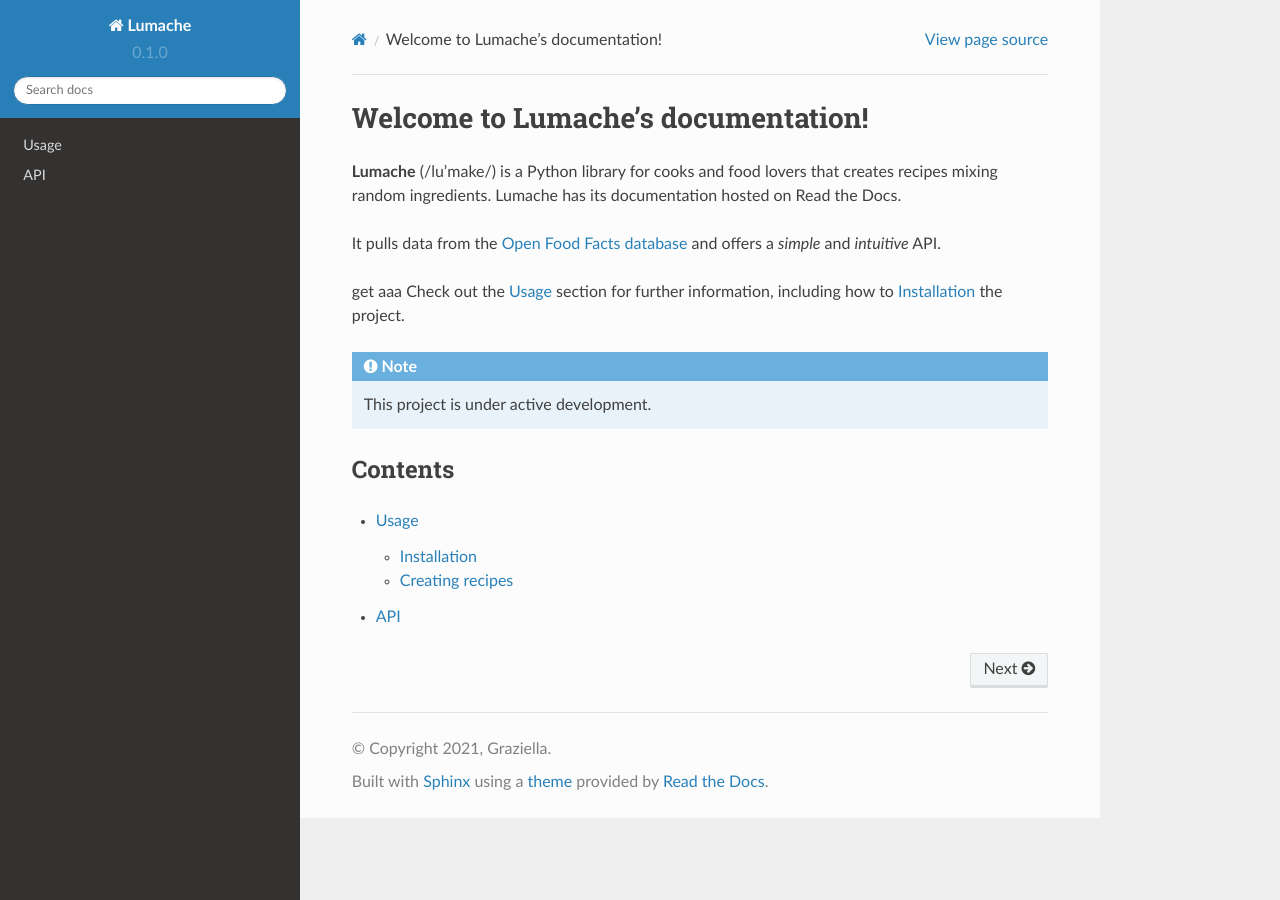
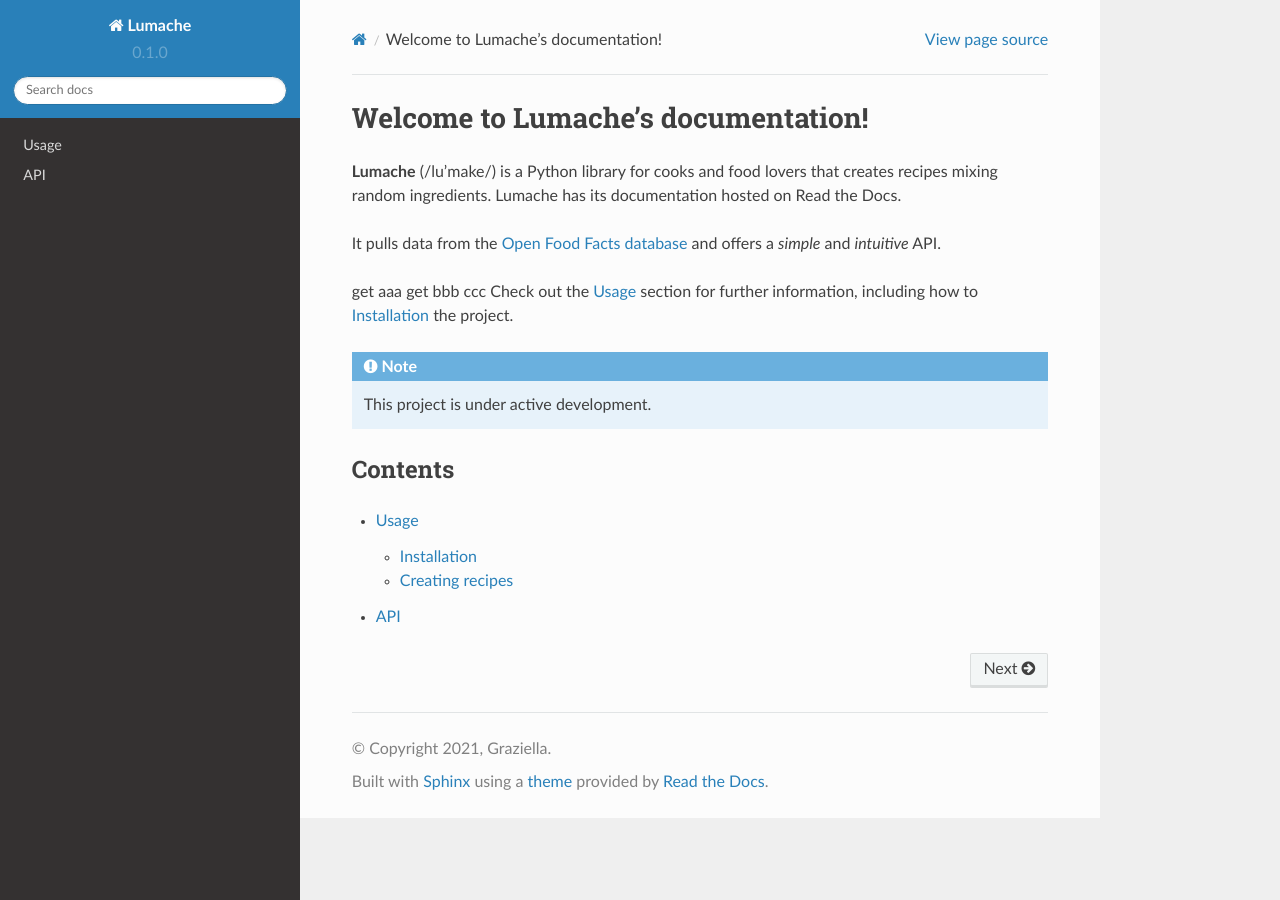
Before and after one commit to zdsjjtTLG/GoTrackItDoc, a Sphinx documentation site: the page built from docs/source/index.rst, in a window 1280 px wide. Built offline with Sphinx 7.4.7 and the Read the Docs theme 2.0.0, drawn with Linux system fonts in a browser that asks for light colours.

Commit message:
Update index.rst

```diff
--- a/docs/source/index.rst
+++ b/docs/source/index.rst
@@ -9,6 +9,7 @@
 and offers a *simple* and *intuitive* API.
 
 get aaa
+get bbb ccc
 Check out the :doc:`usage` section for further information, including
 how to :ref:`installation` the project.
 
```
